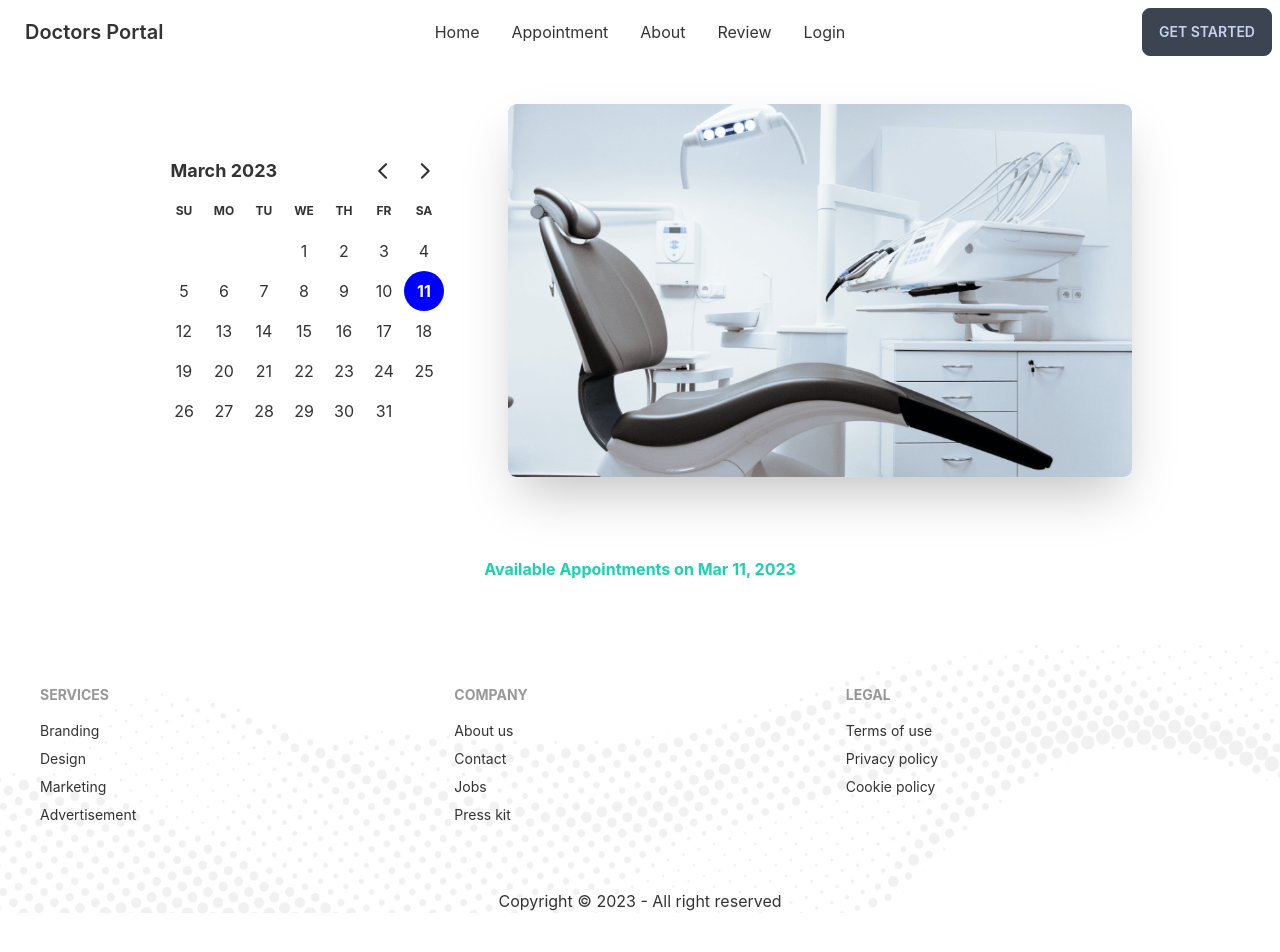
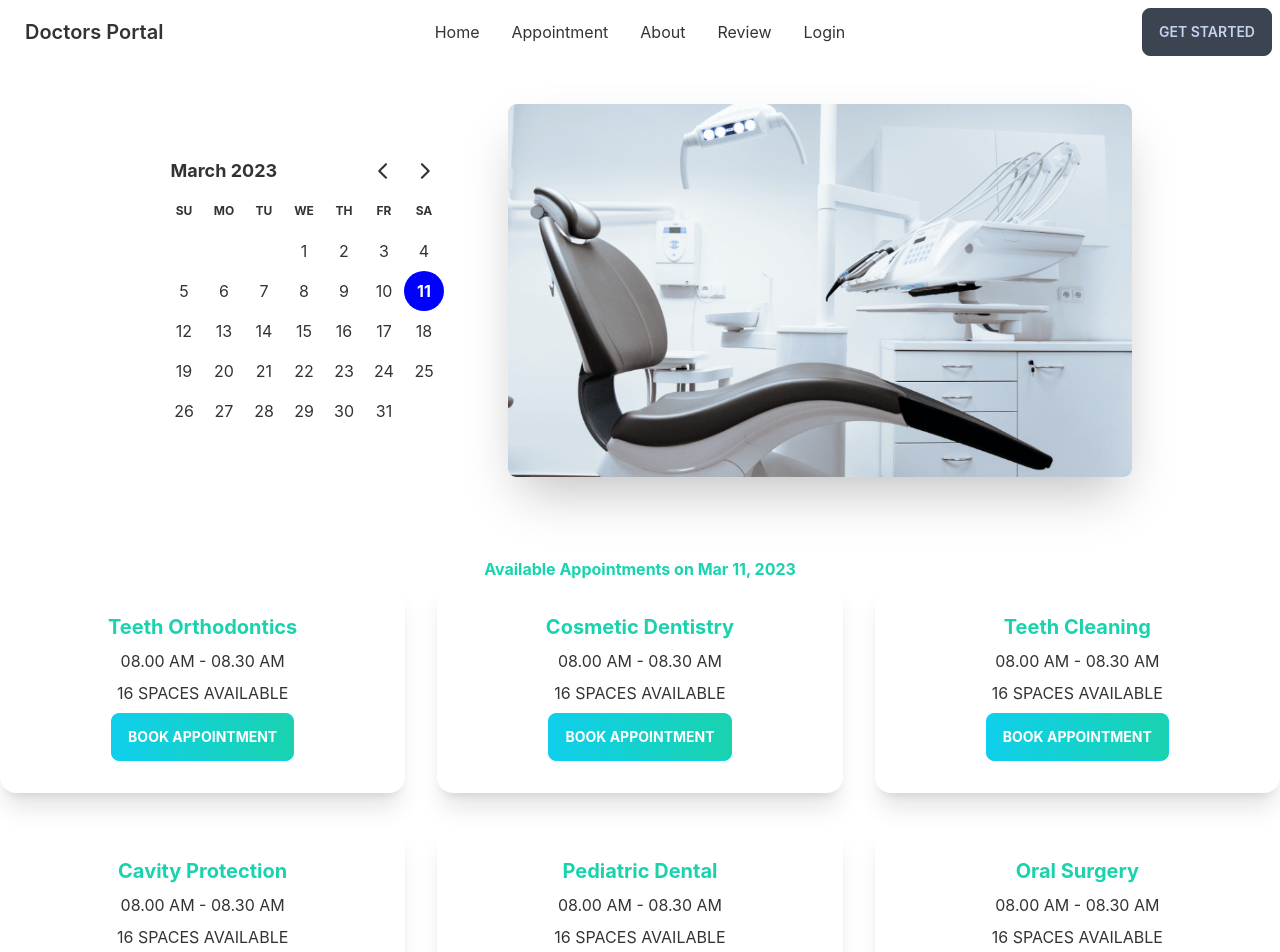
Before and after one commit to Sayeednayeem1/doctors-portal-client-side, a React (Create React App) app: page /appointment in a window 1280 px wide. Shown: the top 952 px of the page. Built offline with nearby package versions, Linux system fonts and the light colour scheme.

Commit message:
added data on AppointmentOption component

```diff
--- /dev/null
+++ b/public/appointmentOptions.json
@@ -0,0 +1,134 @@
+[
+    {
+        "_id": 1,
+        "name": "Teeth Orthodontics",
+        "slots": [
+            "08.00 AM - 08.30 AM",
+            "08.30 AM - 09.00 AM",
+            "09.00 AM - 9.30 AM",
+            "09.30 AM - 10.00 AM",
+            "10.00 AM - 10.30 AM",
+            "10.30 AM - 11.00 AM",
+            "11.00 AM - 11.30 AM",
+            "11.30 AM - 12.00 AM",
+            "1.00 PM - 1.30 PM",
+            "1.30 PM - 2.00 PM",
+            "2.00 PM - 2.30 PM",
+            "2.30 PM - 3.00 PM",
+            "3.00 PM - 3.30 PM",
+            "3.30 PM - 4.00 PM",
+            "4.00 PM - 4.30 PM",
+            "4.30 PM - 5.00 PM"
+        ]
+    },
+    {
+        "_id": 2,
+        "name": "Cosmetic Dentistry",
+        "slots": [
+            "08.00 AM - 08.30 AM",
+            "08.30 AM - 09.00 AM",
+            "09.00 AM - 9.30 AM",
+            "09.30 AM - 10.00 AM",
+            "10.00 AM - 10.30 AM",
+            "10.30 AM - 11.00 AM",
+            "11.00 AM - 11.30 AM",
+            "11.30 AM - 12.00 AM",
+            "1.00 PM - 1.30 PM",
+            "1.30 PM - 2.00 PM",
+            "2.00 PM - 2.30 PM",
+            "2.30 PM - 3.00 PM",
+            "3.00 PM - 3.30 PM",
+            "3.30 PM - 4.00 PM",
+            "4.00 PM - 4.30 PM",
+            "4.30 PM - 5.00 PM"
+        ]
+    },
+    {
+        "_id": 3,
+        "name": "Teeth Cleaning",
+        "slots": [
+            "08.00 AM - 08.30 AM",
+            "08.30 AM - 09.00 AM",
+            "09.00 AM - 9.30 AM",
+            "09.30 AM - 10.00 AM",
+            "10.00 AM - 10.30 AM",
+            "10.30 AM - 11.00 AM",
+            "11.00 AM - 11.30 AM",
+            "11.30 AM - 12.00 AM",
+            "1.00 PM - 1.30 PM",
+            "1.30 PM - 2.00 PM",
+            "2.00 PM - 2.30 PM",
+            "2.30 PM - 3.00 PM",
+            "3.00 PM - 3.30 PM",
+            "3.30 PM - 4.00 PM",
+            "4.00 PM - 4.30 PM",
+            "4.30 PM - 5.00 PM"
+        ]
+    },
+    {
+        "_id": 4,
+        "name": "Cavity Protection",
+        "slots": [
+            "08.00 AM - 08.30 AM",
+            "08.30 AM - 09.00 AM",
+            "09.00 AM - 9.30 AM",
+            "09.30 AM - 10.00 AM",
+            "10.00 AM - 10.30 AM",
+            "10.30 AM - 11.00 AM",
+            "11.00 AM - 11.30 AM",
+            "11.30 AM - 12.00 AM",
+            "1.00 PM - 1.30 PM",
+            "1.30 PM - 2.00 PM",
+            "2.00 PM - 2.30 PM",
+            "2.30 PM - 3.00 PM",
+            "3.00 PM - 3.30 PM",
+            "3.30 PM - 4.00 PM",
+            "4.00 PM - 4.30 PM",
+            "4.30 PM - 5.00 PM"
+        ]
+    },
+    {
+        "_id": 5,
+        "name": "Pediatric Dental",
+        "slots": [
+            "08.00 AM - 08.30 AM",
+            "08.30 AM - 09.00 AM",
+            "09.00 AM - 9.30 AM",
+            "09.30 AM - 10.00 AM",
+            "10.00 AM - 10.30 AM",
+            "10.30 AM - 11.00 AM",
+            "11.00 AM - 11.30 AM",
+            "11.30 AM - 12.00 AM",
+            "1.00 PM - 1.30 PM",
+            "1.30 PM - 2.00 PM",
+            "2.00 PM - 2.30 PM",
+            "2.30 PM - 3.00 PM",
+            "3.00 PM - 3.30 PM",
+            "3.30 PM - 4.00 PM",
+            "4.00 PM - 4.30 PM",
+            "4.30 PM - 5.00 PM"
+        ]
+    },
+    {
+        "_id": 6,
+        "name": "Oral Surgery",
+        "slots": [
+            "08.00 AM - 08.30 AM",
+            "08.30 AM - 09.00 AM",
+            "09.00 AM - 9.30 AM",
+            "09.30 AM - 10.00 AM",
+            "10.00 AM - 10.30 AM",
+            "10.30 AM - 11.00 AM",
+            "11.00 AM - 11.30 AM",
+            "11.30 AM - 12.00 AM",
+            "1.00 PM - 1.30 PM",
+            "1.30 PM - 2.00 PM",
+            "2.00 PM - 2.30 PM",
+            "2.30 PM - 3.00 PM",
+            "3.00 PM - 3.30 PM",
+            "3.30 PM - 4.00 PM",
+            "4.00 PM - 4.30 PM",
+            "4.30 PM - 5.00 PM"
+        ]
+    }
+]
--- /dev/null
+++ b/src/pages/Appointment/AvailableAppointments/AppointmentOption.js
@@ -0,0 +1,22 @@
+import React from 'react';
+import PrimaryButton from '../../../components/PrimaryButton/PrimaryButton';
+
+const AppointmentOption = ({ appointmentOption }) => {
+    const { name, slots } = appointmentOption;
+    return (
+        <div>
+            <div className="card shadow-xl">
+                <div className="card-body">
+                    <h2 className="text-xl text-center font-bold text-secondary">{name}</h2>
+                    <p className='text-center'>{slots.length > 0 ? slots[0] : "No slots available today"}</p>
+                    <p className='text-center'>{slots.length} {slots.length > 1 ? "SPACES" : "SPACE"} AVAILABLE</p>
+                    <div className="card-actions justify-center">
+                        <PrimaryButton>BOOK APPOINTMENT</PrimaryButton>
+                    </div>
+                </div>
+            </div>
+        </div>
+    );
+};
+
+export default AppointmentOption;
--- a/src/pages/Appointment/AvailableAppointments/AvailableAppointments.js
+++ b/src/pages/Appointment/AvailableAppointments/AvailableAppointments.js
@@ -1,10 +1,28 @@
 import { format } from 'date-fns';
-import React from 'react';
+import React, { useEffect, useState } from 'react';
+import AppointmentOption from './AppointmentOption';
 
 const AvailableAppointments = ({ selectedDate }) => {
+
+    let [appointmentOptions, setAppointmentOptions] = useState([]);
+
+    useEffect(() => {
+        fetch('appointmentOptions.json')
+            .then(res => res.json())
+            .then(data => setAppointmentOptions(data));
+    }, [])
+
     return (
         <section className='mt-16'>
             <h1 className='text-center text-secondary font-bold'>Available Appointments on {format(selectedDate, 'PP')}</h1>
+            <div className='grid grid-cols-1 md:grid-cols-2 lg:grid-cols-3 gap-8'>
+                {
+                    appointmentOptions.map(appointmentOption => <AppointmentOption
+                        key={appointmentOption._id}
+                        appointmentOption={appointmentOption}
+                    ></AppointmentOption>)
+                }
+            </div>
         </section>
     );
 };
```
